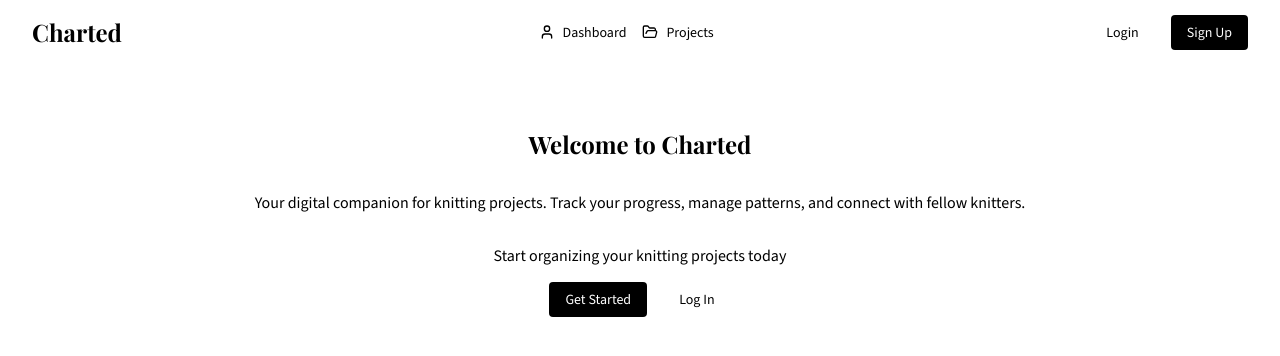
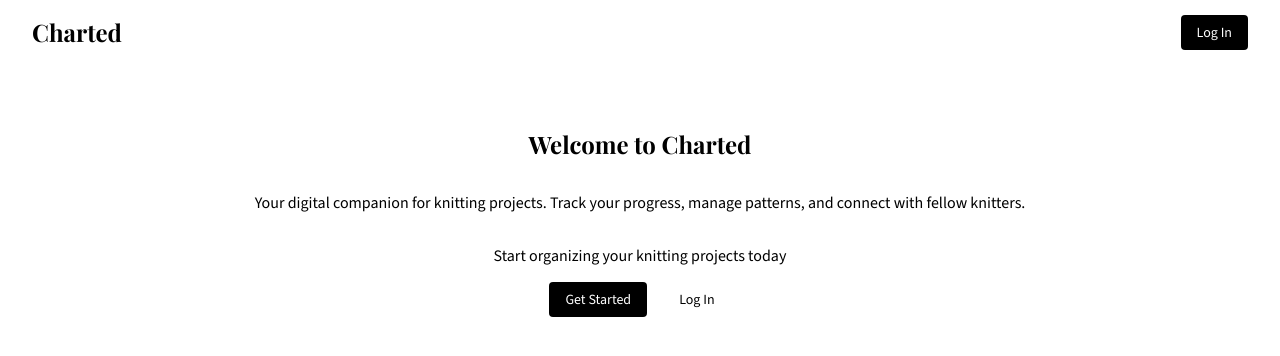
Before and after one commit to mmcampbell04/charted, a React (Vite) app in the folder frontend/: page / in a window 1280 px wide. Shown: the top 356 px of the page. Built offline with nearby package versions, Linux system fonts and the light colour scheme; no server answers; a web font is replaced by a local one.

Commit message:
auth changes in header

```diff
--- a/frontend/src/components/Layout/Header.tsx
+++ b/frontend/src/components/Layout/Header.tsx
@@ -1,22 +1,24 @@
+import { useCurrentUser } from "../../lib/hooks/useAuth";
 import { ButtonLink } from "../Button";
 import { Logo } from "./Logo";
-import { Nav } from "./Nav";
 import styles from "./styles.module.css";
 
 export const Header = () => {
+  const { data: user } = useCurrentUser();
+
   return (
     <header className={styles.header}>
       <div className={styles.container}>
         <div className={styles.headerContent}>
           <Logo />
-          <Nav />
-          <div className={styles.authContainer}>
-            <ButtonLink to="/login" variant="ghost">
-              Login
-            </ButtonLink>
-            <ButtonLink to="/register" variant="primary">
-              Sign Up
-            </ButtonLink>
+          <div className={styles.headerRight}>
+            <div className={styles.authContainer}>
+              {user ? (
+                <ButtonLink to="/logout">Logout</ButtonLink>
+              ) : (
+                <ButtonLink to="/login">Log In</ButtonLink>
+              )}
+            </div>
           </div>
         </div>
       </div>
--- a/frontend/src/components/Layout/styles.module.css
+++ b/frontend/src/components/Layout/styles.module.css
@@ -56,3 +56,27 @@
   display: flex;
   gap: 1rem;
 }
+
+.ravelryLink {
+  display: flex;
+  align-items: center;
+  gap: 0.5rem;
+  color: inherit;
+  text-decoration: none;
+  font-size: 0.875rem;
+
+  svg {
+    width: 1rem;
+    height: 1rem;
+  }
+
+  &:hover {
+    color: palevioletred;
+  }
+}
+
+.headerRight {
+  display: flex;
+  align-items: center;
+  gap: 1rem;
+}
```
